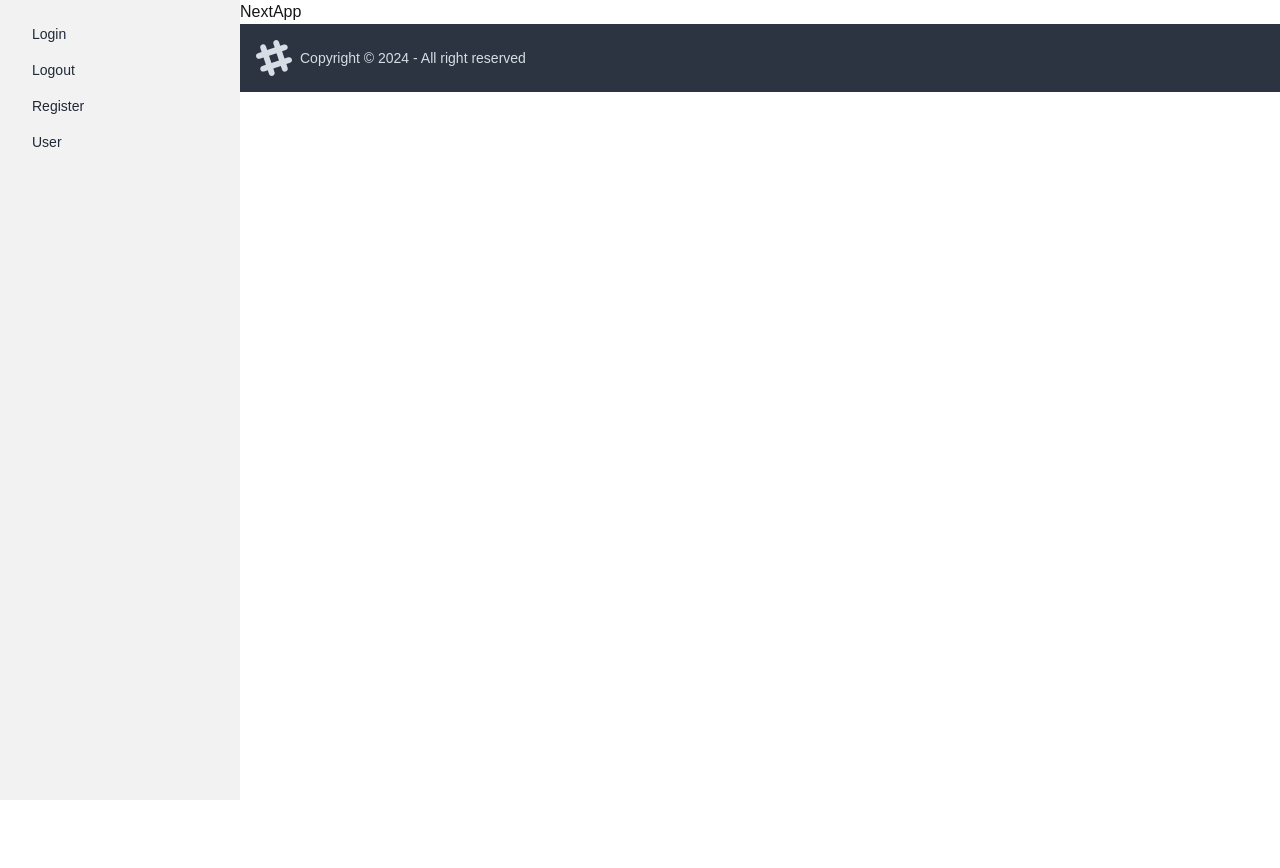
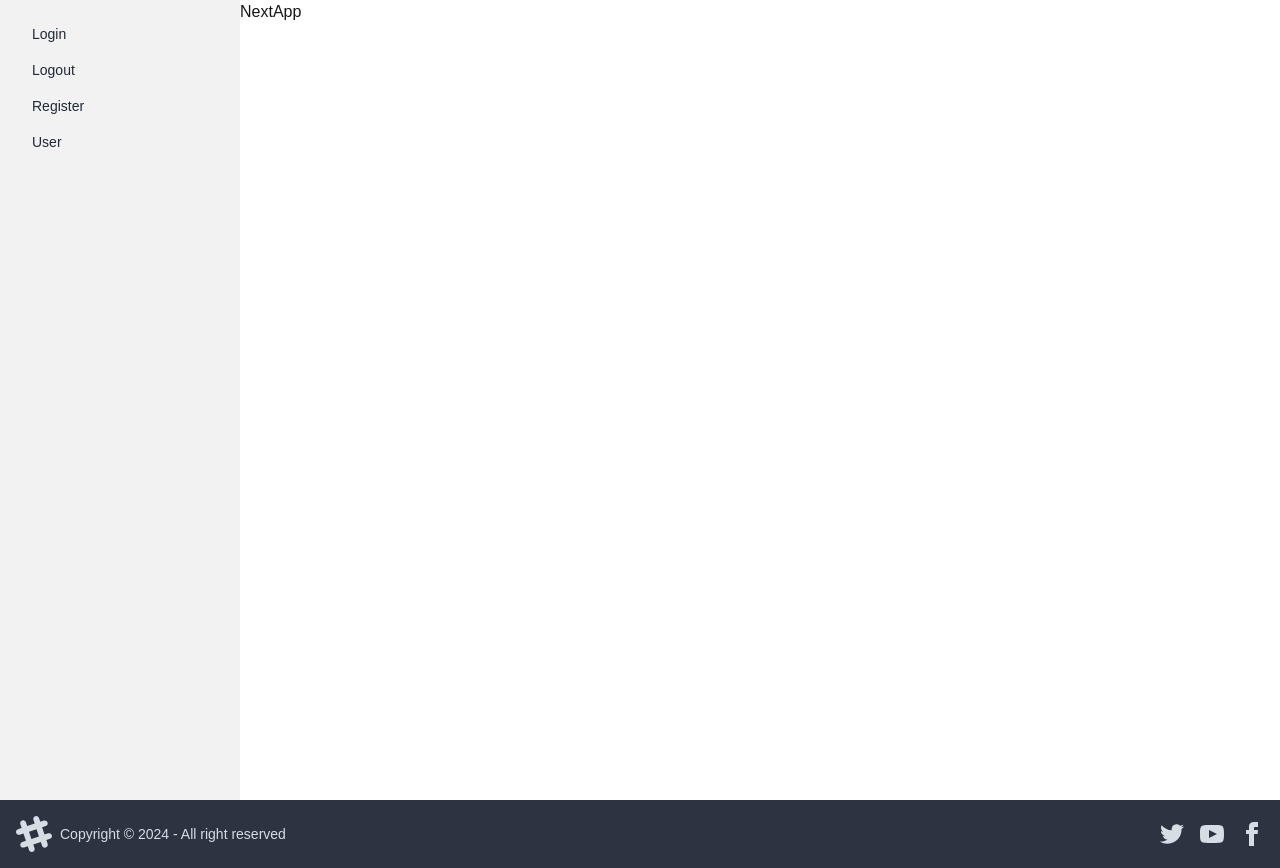
Before and after one commit to Dylo98/my-app, a Next.js app: page / in a window 1280 px wide. Before the commit the page ends 800 px from the top, so only its background shows below. Built offline with nearby package versions, Linux system fonts and the light colour scheme.

Commit message:
Add logout button, and fix footer

```diff
--- a/app/(protected)/user/logout/page.js
+++ b/app/(protected)/user/logout/page.js
@@ -0,0 +1,18 @@
+'use client';
+function LogoutPage() {
+  const handleLogout = () => {
+    console.log('Logout button clicked');
+  };
+
+  return (
+    <div className="h-screen flex items-center justify-center bg-gray-100 dark:bg-gray-900">
+      <button
+        onClick={handleLogout}
+        className="rounded-md bg-red-600 px-12 py-3 text-lg font-medium text-white shadow-lg transition hover:bg-red-700 focus:outline-none focus:ring-4 focus:ring-red-300 dark:focus:ring-red-800">
+        Logout
+      </button>
+    </div>
+  );
+}
+
+export default LogoutPage;
--- a/app/layout.js
+++ b/app/layout.js
@@ -7,12 +7,12 @@ import { AuthProvider } from './lib/AuthProvider';
 export default function RootLayout({ children }) {
   return (
     <html lang="en">
-      <body className={` bg-white dark:bg-gray-900`}>
+      <body className={` bg-white dark:bg-gray-900 flex flex-col min-h-screen`}>
         <AuthProvider>
-          <SideBar>
-            {children}
-            <Footer />
-          </SideBar>
+          <div className="flex flex-1">
+            <SideBar>{children}</SideBar>
+          </div>
+          <Footer />
         </AuthProvider>
       </body>
     </html>
--- a/components/Footer.jsx
+++ b/components/Footer.jsx
@@ -1,7 +1,6 @@
 function Footer() {
   return (
-    <>
-      <footer className="footer bg-neutral text-neutral-content items-center p-4 fixed">
+    <footer className="footer bg-neutral text-neutral-content items-center p-4">
       <aside className="grid-flow-col items-center">
         <svg
           width="36"
@@ -48,7 +47,6 @@ function Footer() {
         </a>
       </nav>
     </footer>
-    </>
   );
 }
 
```
Lines whose indentation alone changed are shown as unchanged.
